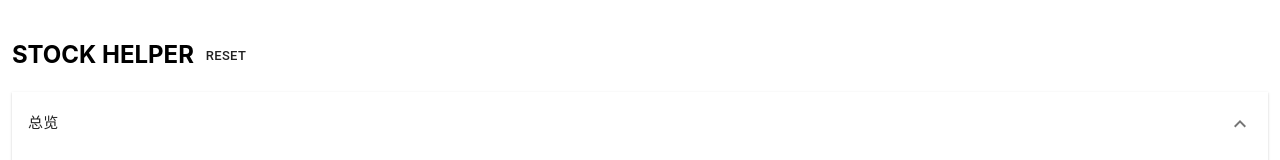
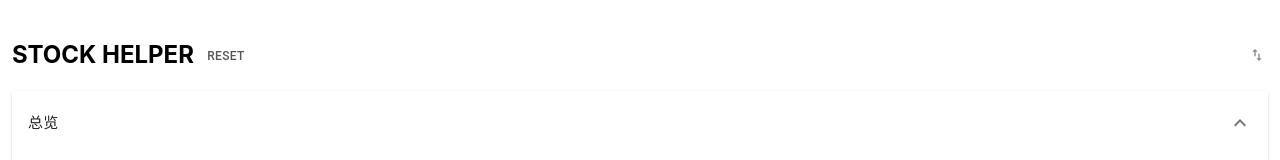
Before and after one commit to lllyin/stock-helper, a React (Create React App) app: page / in a window 1280 px wide. Shown: the top 160 px of the page. Built offline with nearby package versions, Linux system fonts and the light colour scheme.

Commit message:
feat: 支持手动导入数据

```diff
--- a/src/App.js
+++ b/src/App.js
@@ -1,5 +1,6 @@
 import React from 'react';
 import Dashbord from './Dashbord';
+import { resetData } from './utils/common'
 
 import './App.scss';
 
@@ -11,4 +12,14 @@ function App() {
   );
 }
 
+/**
+ * 容错
+ */
+window.addEventListener('error', (globalError) => {
+  console.error('addEventListener error', globalError);
+  alert(`数据错误，将重置数据。\n${globalError.message}`);
+  resetData();
+  window.location.reload();
+});
+
 export default App;
--- a/src/Dashbord.js
+++ b/src/Dashbord.js
@@ -1,6 +1,7 @@
 import React, { useEffect, useState, useReducer, useRef } from 'react';
 import { makeStyles } from '@material-ui/core/styles';
 import Reset from './components/Reset';
+import Import from './components/Import';
 import StockPanel from './components/StockPanel';
 import SummaryPanel from './components/SummaryPanel';
 import { API_BASE_URL, UPDATE_INTERVAL } from './constants';
@@ -12,6 +13,23 @@ const useStyles = makeStyles(theme => ({
   root: {
     width: '100%',
   },
+  header: {
+    display: 'flex',
+    justifyContent: 'space-between',
+    alignItems: 'center',
+    marginTop: 20,
+    marginBottom: 20,
+
+    '& .title-box': {
+      marginTop: 0,
+      marginBottom: 0,
+    },
+    '& .import-tool': {
+      cursor: 'pointer',
+      color: '#888',
+      fontSize: 14,
+    }
+  }
 }));
 // 定时器
 let timer = null;
@@ -82,15 +100,32 @@ export default function DashBord() {
     fetchStocks();
   }
 
+  function handleImportConfirm(json) {
+    console.log('handleImportConfirm', json);
+    if(json) {
+      dispatch({
+        type: 'SAVE',
+      });
+      stockRef.current = { ...stockState, showPostion: false, isEdit: false };
+      resetData(json);
+      fetchStocks();
+    }
+  }
+
   stockRef.current = stockState;
 
   return (
     <StockContext.Provider value={stockState}>
       <div className={classes.root}>
-        <h2>
-          STOCK HELPER
-          <Reset onConfirm={handleResetConfirm} />
-        </h2>
+        <div className={classes.header}>
+          <h2 className="title-box">
+            STOCK HELPER
+            <Reset onConfirm={handleResetConfirm} />
+          </h2>
+          <div className="import-tool">
+            <Import onConfirm={handleImportConfirm} />
+          </div>
+        </div>
         <SummaryPanel map={stocksMap} list={stockList} summary={summary} />
         <StockPanel map={stocksMap} list={stockList} onSave={handleSave} dispatch={dispatch} />
       </div>
--- /dev/null
+++ b/src/components/Import.js
@@ -0,0 +1,135 @@
+import React, { useState } from 'react';
+import { makeStyles } from '@material-ui/core/styles';
+import Button from '@material-ui/core/Button';
+import Dialog from '@material-ui/core/Dialog';
+import DialogActions from '@material-ui/core/DialogActions';
+import DialogContent from '@material-ui/core/DialogContent';
+import DialogContentText from '@material-ui/core/DialogContentText';
+import DialogTitle from '@material-ui/core/DialogTitle';
+import Slide from '@material-ui/core/Slide';
+import IconButton from '@material-ui/core/IconButton';
+import TextField from '@material-ui/core/TextField';
+import ImportExportIcon from '@material-ui/icons/ImportExport';
+
+const useStyles = makeStyles((theme) => ({
+  button: {
+    color: '#888',
+    textTransform: 'uppercase',
+    fontSize: 12,
+  },
+  icon: {
+    fontSize: 16,
+  },
+  tips: {
+    fontSize: 14,
+  }
+}));
+
+const Transition = React.forwardRef(function Transition(props, ref) {
+  return <Slide direction="up" ref={ref} {...props} />;
+});
+
+export default function Import(props) {
+  const classes = useStyles();
+
+  const [open, setOpen] = useState(false);
+  const [jsonText, setJsonText] = useState('');
+  const [error, setError] = useState('');
+
+  const handleClickOpen = () => {
+    setOpen(true);
+  };
+
+  const handleClose = () => {
+    setOpen(false);
+  };
+
+  const handleConfirm = () => {
+  };
+
+  const handleTextChange = (e) => {
+    const text = String(e.target.value).trim();
+    setJsonText(text);
+
+    text === '' && setError(false);
+  };
+
+  const handleSubmit = (e, values) => {
+    e.preventDefault();
+    let json = false;
+
+    try {
+      json = JSON.parse(jsonText);
+      setError(false);
+    } catch (error1) {
+      console.log('error', error1);
+      setError('JSON解析错误, 请核验格式是否正确');
+      return;
+    }
+    if (!Array.isArray(json)) {
+      setError('JSON必须是一个持仓数组');
+      return;
+    }
+    if (json) {
+      setOpen(false);
+      setJsonText('');
+      props.onConfirm && props.onConfirm(json);
+    }
+  };
+
+  return (
+    <React.Fragment>
+      <IconButton aria-label="import" size="small" onClick={handleClickOpen} className={classes.button}>
+        <ImportExportIcon size="small" className={classes.icon} />
+      </IconButton>
+      <Dialog
+        open={open}
+        TransitionComponent={Transition}
+        keepMounted
+        onClose={handleClose}
+        aria-labelledby="alert-dialog-slide-title"
+        aria-describedby="alert-dialog-slide-description"
+      >
+        <form onSubmit={handleSubmit}>
+          <DialogTitle id="alert-dialog-slide-title">导入数据</DialogTitle>
+          <DialogContent>
+            <DialogContentText id="alert-dialog-slide-description" className={classes.tips}>
+              你可以通过导入JSON来快速初始化你的持仓数据。该操作会覆盖现有数据，请谨慎操作。
+            </DialogContentText>
+            <TextField
+              required
+              autoFocus
+              multiline
+              rowsMax="6"
+              rows="2"
+              variant="outlined"
+              margin="dense"
+              name="position"
+              id="position"
+              label="JSON字符串"
+              type="text"
+              error={Boolean(error)}
+              helperText={error}
+              value={jsonText}
+              onChange={handleTextChange}
+              InputProps={{
+                inputProps: {
+                  pattern: /^\D/,
+                },
+              }}
+              fullWidth
+            />
+          </DialogContent>
+          <DialogActions>
+            <Button onClick={handleClose} color="primary">
+              取消
+            </Button>
+            <Button onClick={handleConfirm} color="primary" type="submit">
+              确定
+            </Button>
+          </DialogActions>
+        </form>
+      </Dialog>
+    </React.Fragment>
+  );
+}
--- a/src/components/Reset.js
+++ b/src/components/Reset.js
@@ -1,4 +1,5 @@
 import React from 'react';
+import { makeStyles } from '@material-ui/core/styles';
 import Button from '@material-ui/core/Button';
 import Dialog from '@material-ui/core/Dialog';
 import DialogActions from '@material-ui/core/DialogActions';
@@ -7,11 +8,19 @@ import DialogContentText from '@material-ui/core/DialogContentText';
 import DialogTitle from '@material-ui/core/DialogTitle';
 import Slide from '@material-ui/core/Slide';
 
+const useStyles = makeStyles(theme => ({
+  button: {
+    color: '#555',
+    fontSize: 12,
+  }
+}));
+
 const Transition = React.forwardRef(function Transition(props, ref) {
   return <Slide direction="up" ref={ref} {...props} />;
 });
 
 export default function Rest(props) {
+  const classes = useStyles();
   const [open, setOpen] = React.useState(false);
 
   const handleClickOpen = () => {
@@ -29,7 +38,7 @@ export default function Rest(props) {
 
   return (
     <React.Fragment>
-      <Button size="small" onClick={handleClickOpen}>
+      <Button size="small" onClick={handleClickOpen} className={classes.button}>
         reset
       </Button>
       <Dialog
--- a/src/utils/common.js
+++ b/src/utils/common.js
@@ -82,8 +82,9 @@ export function initData() {
 }
 
 // 重置数据
-export function resetData() {
-  localStorage.setItem('stocks', JSON.stringify(STOCKS));
+export function resetData(defaultJson = STOCKS) {
+
+  localStorage.setItem('stocks', JSON.stringify(defaultJson));
 }
 
 // 合并本地和接口数据
```
